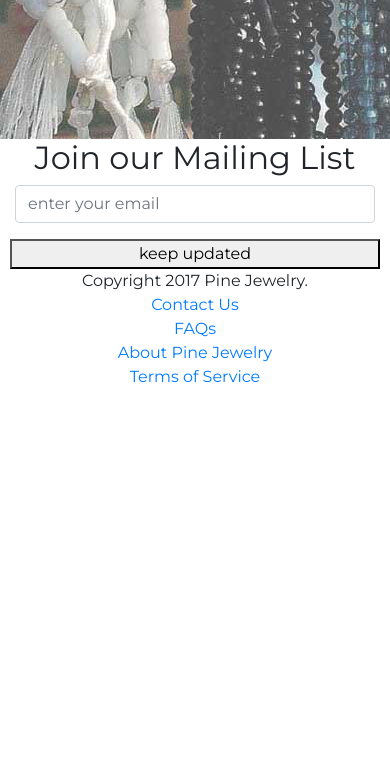
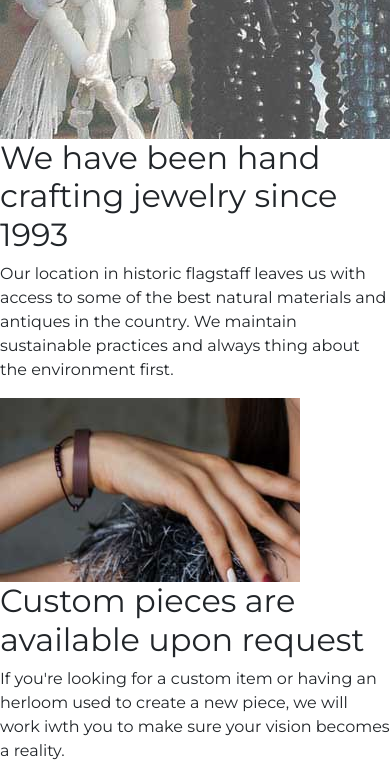
Before and after one commit to amybaldwindev/pine-jewelry-2, a plain HTML site: page index.html in a window 390 px wide. Shown: the part 1320-2096 px from the top of the page. Before the commit the page ends 1765 px from the top, so only its background shows below. Drawn offline with nearby package versions, Linux system fonts and the light colour scheme.

Commit message:
add hand-crafting for mobile

```diff
--- a/index.html
+++ b/index.html
@@ -78,6 +78,23 @@
 		<img src="./images/beads-sm.jpg">
 	</div>
 
+	<div class="hand-crafting">
+		<h2>We have been hand crafting jewelry since 1993</h2>
+
+
+
+		<p>Our location in historic flagstaff leaves us with access to some of the best natural materials and antiques in the country. We maintain sustainable practices and always thing about the environment first.</p>
+
+		<img src="./images/wrist-sm.jpg">
+
+		<h2>Custom pieces are available upon request</h2>
+
+		<p>If you're looking for a custom item or having an herloom used to create a new piece, we will work iwth you to make sure your vision becomes a reality.</p>
+
+		<img src="./images/portrait-lg.jpg">
+
+
+	</div>
 
 	<div class="footer text-center">
 		<div class="container">
@@ -86,7 +103,7 @@
 				<div class="form-group col-md-5 col-12 col-md-2 justify-content-center">
 					<input type="email" class="form-control" id="inputEmail4" placeholder="enter your email">
 				</div>
-				<button class="col-md-4 col-12">keep updated</button>
+				<button class="btn col-md-4 col-12">keep updated</button>
 			</div>
 				<div class="d-lg-none">
 					<p>
```
Also changed, not shown: images/portrait-lg.jpg (added), images/portrait-sm.jpg (added), images/wrist-lg.jpg (added), images/wrist-sm.jpg (added).
